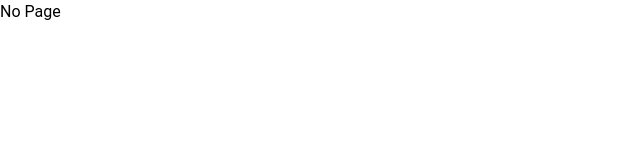
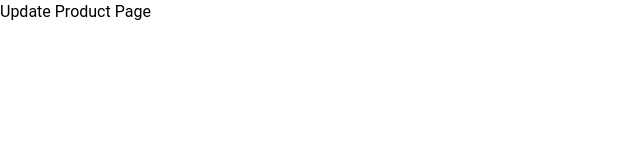
Before and after one commit to gehlotlalit/E-Commerce-Website, a React (Vite) app: page /updateProduct in a window 1280 px wide. Shown: the top 160 px of the page, without its empty margins (0-640 px from the left). Built offline with nearby package versions, Linux system fonts and the light colour scheme.

Commit message:
Create Add & Update Product Page

```diff
--- a/src/App.jsx
+++ b/src/App.jsx
@@ -13,6 +13,8 @@ import Signup from "./pages/registration/Signup";
 import Login from "./pages/registration/Login";
 import UserDashboard from "./pages/user/UserDashBoard";
 import AdminDashboard from "./pages/admin/AdminDashboard";
+import AddProductPage from "./pages/admin/AddProductPage";
+import UpdateProductPage from "./pages/admin/UpdateProductPage";
 
 const App = () => {
   return (
@@ -29,6 +31,8 @@ const App = () => {
           <Route path="/login" element={<Login />} />
           <Route path="/user-dashboard" element={<UserDashboard />} />
           <Route path="/admin-dashboard" element={<AdminDashboard />} />
+          <Route path="/addproduct" element={<AddProductPage />} />
+          <Route path="/updateProduct" element={<UpdateProductPage />} />
 
         </Routes>
       </Router>
--- a/src/Components/admin/ProductDetails.jsx
+++ b/src/Components/admin/ProductDetails.jsx
@@ -1,3 +1,5 @@
+import { Link } from "react-router-dom";
+
 const ProductDetail = () => {
     return (
         <div>
@@ -5,7 +7,9 @@ const ProductDetail = () => {
                 {/* text  */}
                 <h1 className=" text-xl text-pink-300 font-bold">All Product</h1>
                 {/* Add Product Button  */}
-                <button className="px-5 py-2 bg-pink-50 border border-pink-100 rounded-lg">Add Product</button>
+               <Link to={'/addproduct'}>
+               <button className="px-5 py-2 bg-pink-50 border border-pink-100 rounded-lg">Add Product</button>
+               </Link>
             </div>
 
             {/* table  */}
--- /dev/null
+++ b/src/pages/admin/AddProductPage.jsx
@@ -0,0 +1,9 @@
+const AddProductPage = () => {
+    return (
+        <div>
+            Add Product Page
+        </div>
+    );
+}
+
+export default AddProductPage;
--- /dev/null
+++ b/src/pages/admin/UpdateProductPage.jsx
@@ -0,0 +1,9 @@
+const UpdateProductPage = () => {
+    return (
+        <div>
+            Update Product Page
+        </div>
+    );
+}
+
+export default UpdateProductPage;
```
Also changed, not shown: 1 other file (tests, documents, lock files or other folders).
